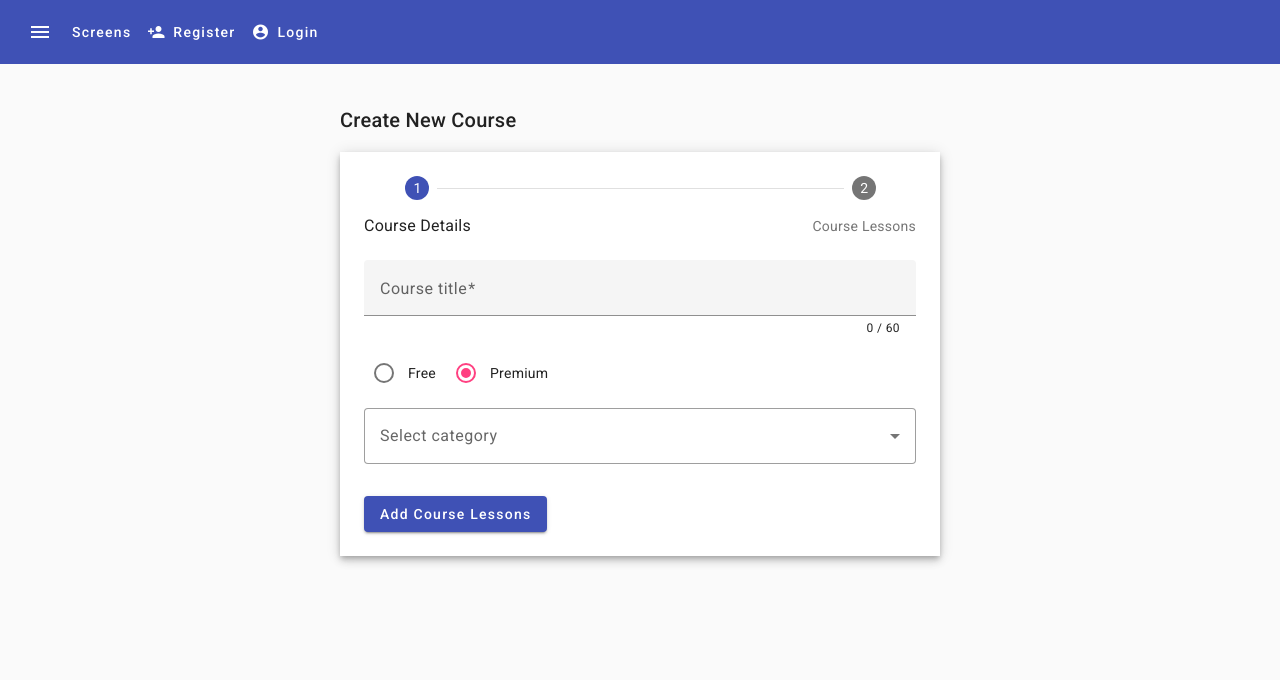
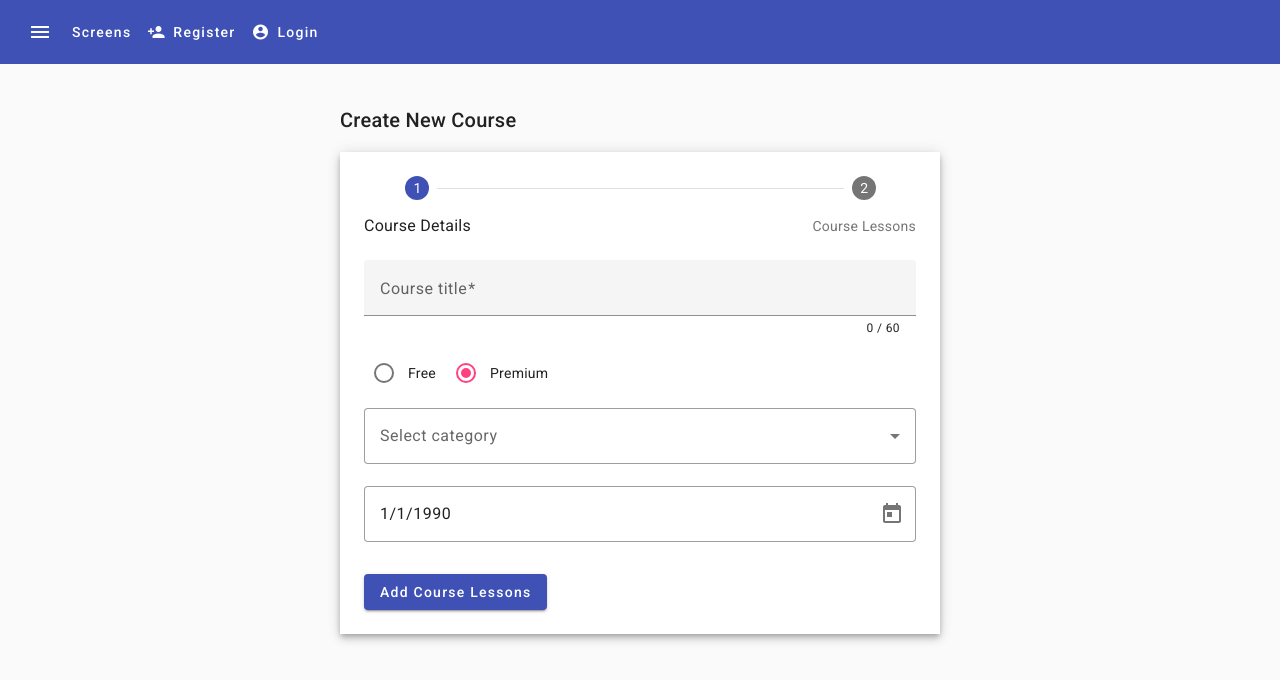
Before and after one commit to jesus-son-coder/angular-material-2024121, an Angular app: page /add-new-course in a window 1280 px wide. Shown: the top 680 px of the page. Built offline with nearby package versions, Linux system fonts and the light colour scheme.

Commit message:
Add release date field to course creation form
This commit introduces a new date picker field for selecting the release date in the course creation form. The default release date has been set to January 1, 1990, in the form control initialization.

```diff
--- a/src/app/create-course/create-course-step-1/create-course-step-1.component.html
+++ b/src/app/create-course/create-course-step-1/create-course-step-1.component.html
@@ -43,4 +43,11 @@
     </mat-select>
   </mat-form-field>
 
+  <mat-form-field appearance="outline">
+    <input matInput formControlName="releasedAt"
+      [matDatepicker]="releaseAtPicker" placeholder="Release date" >
+    <mat-datepicker-toggle matIconSuffix [for]="releaseAtPicker"></mat-datepicker-toggle>
+    <mat-datepicker #releaseAtPicker></mat-datepicker>
+  </mat-form-field>
+
 </div>
--- a/src/app/create-course/create-course-step-1/create-course-step-1.component.ts
+++ b/src/app/create-course/create-course-step-1/create-course-step-1.component.ts
@@ -16,7 +16,7 @@ export class CreateCourseStep1Component {
       Validators.minLength(5),
       Validators.maxLength(60)
     ]],
-    releasedAt: [new Date(), Validators.required],
+    releasedAt: [new Date(1990,0,1), Validators.required],
     category: ['BEGINNER', Validators.required],
     courseType: ['premium', Validators.required],
     downloadsAllowed: [false, Validators.requiredTrue],
```
